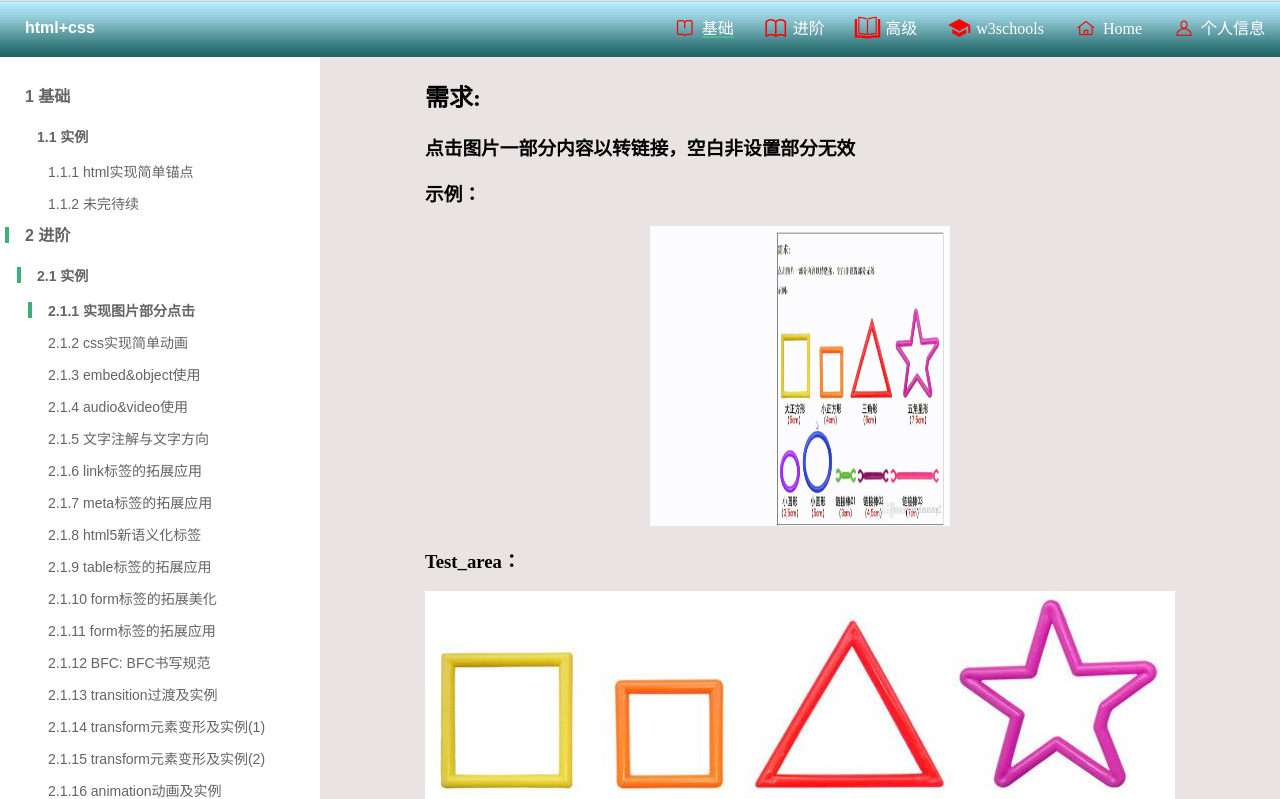
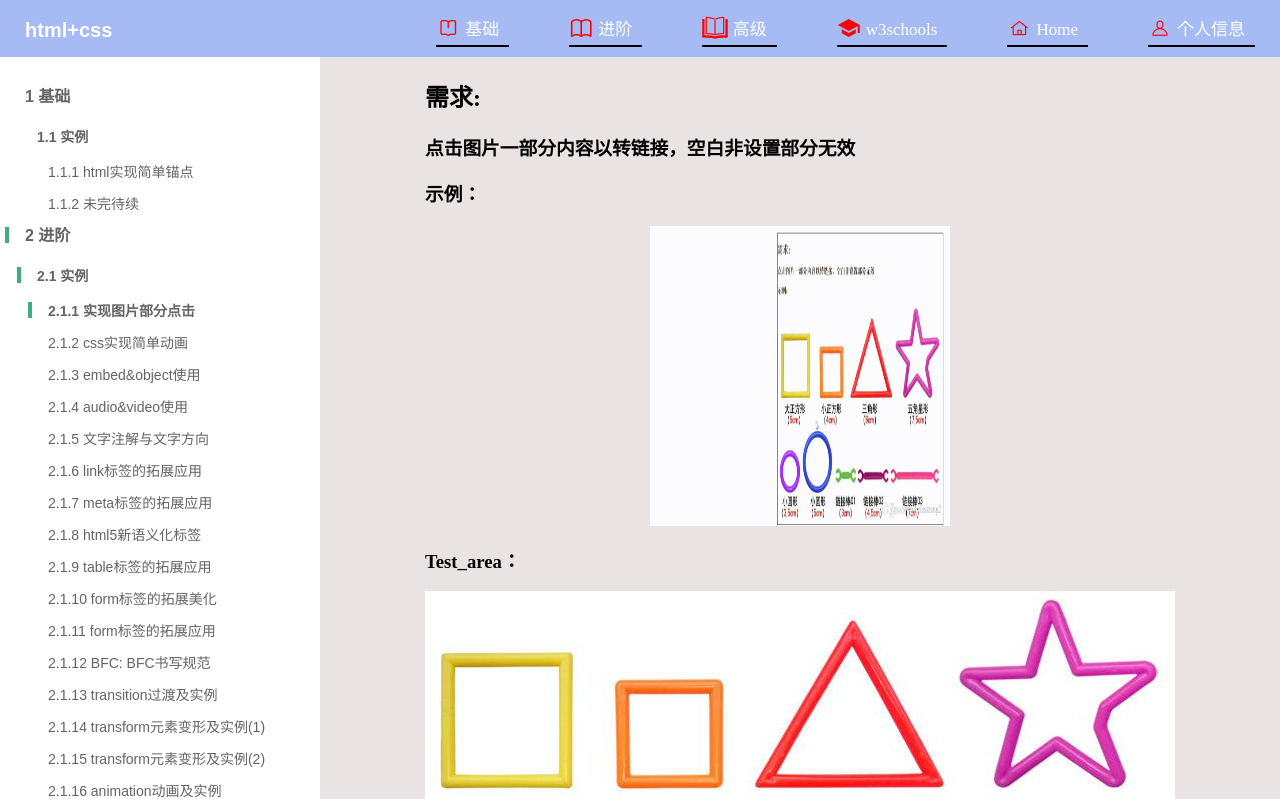
Before and after one commit to tsgxyxl2019/myblog, a PHP site: page / in a window 1280 px wide. Shown: the top 799 px of the page. Run offline with PHP 8.4, Linux system fonts and the light colour scheme; some libraries are stand-ins or nearby versions.

Commit message:
butify index.html

```diff
--- a/css/common.css
+++ b/css/common.css
@@ -10,13 +10,15 @@ a{text-decoration: none;color: #646464;}
 .r{float: right;}
 .clear:after{content: "";display: block; clear: both;}
 
-.head{width: 100%; height: 57px;position: fixed;background:url(../imgs/head/head_1-1.png) repeat-x;color: white;}
-.head .title{line-height: 16px; font-size: 16px;margin: 20px 25px; font-weight: bold; }
+.head{width: 100%; height: 57px;position: fixed;background: #a6bbf4;color: white;}
+.head .title{line-height: 20px; font-size: 20px;margin: 20px 25px; font-weight: bold; }
 .head .menu{height: 57px;}
 .head .menu ul{height: 57px;}
-.head .menu ul li{display: block; line-height: 16px; font-size: 16px;margin: 20px 15px;}
-.head .menu ul li a{color: white;}
-.head .menu ul li .selected {border-bottom: 2px solid #46bd87; }
+.head .menu ul li{width:auto;height: 57px;display: block;margin: 0 35px;cursor: pointer;position: relative;}
+.head .menu ul li a{width:auto;color: white;line-height: 17px;font-size: 17px;margin-top: 20px;display: block;}
+.head .menu ul li .bottom_line{width: calc(100% + 10px); height: 2px; background: black;transition-duration: 1s;margin-top: 8px;}
+.head .menu ul li:hover::after{width:calc(100% + 30px);content:"" ; display:block;  height:57px;background: #9ab2f3;position: absolute;top: 0; left:0;z-index: -1;}
+.head .menu ul li:hover .bottom_line{background: red;width: calc(100% + 30px);height: 3px;}
 
 .nav{width: 320px;overflow-y: scroll; height: calc(100% - 58px);position: fixed;margin-top: 58px;background: white;}
 .nav .point{margin-top: 30px;margin-left: 25px;}
--- a/index.html
+++ b/index.html
@@ -45,23 +45,29 @@
         <div class="menu r">
             <nav>
                 <ul>
-                    <li class="l iconfont icontubiaozhizuomoban-">
-                        <a class="selected" href="#">基础</a>
+                    <li class="l">
+                        <a class="iconfont icontubiaozhizuomoban-" href="#">基础</a>
+                        <div class="bottom_line"></div>
                     </li>
-                    <li class="l iconfont iconbook">
-                        <a href="#">进阶</a>
+                    <li class="l">
+                        <a class="iconfont iconbook" href="#">进阶</a>
+                        <div class="bottom_line"></div>
                     </li>
-                    <li class="l iconfont iconbook1">
-                        <a href="#">高级</a>
+                    <li class="l">
+                        <a class="iconfont iconbook1" href="#">高级</a>
+                        <div class="bottom_line"></div>
                     </li>
-                    <li class="l iconfont iconschool">
-                        <a href="https://www.w3schools.com/">w3schools</a>
+                    <li class="l">
+                        <a class="iconfont iconschool" href="https://www.w3schools.com/">w3schools</a>
+                        <div class="bottom_line"></div>
                     </li>
-                    <li class="l iconfont iconhome">
-                        <a href="#">Home</a>
+                    <li class="l">
+                        <a class="iconfont iconhome" href="#">Home</a>
+                        <div class="bottom_line"></div>
                     </li>
-                    <li class="l iconfont iconnickname">
-                        <a href="#">个人信息</a>
+                    <li class="l">
+                        <a class="iconfont iconnickname" href="#">个人信息</a>
+                        <div class="bottom_line"></div>
                     </li>
                 </ul>
             </nav>
```
